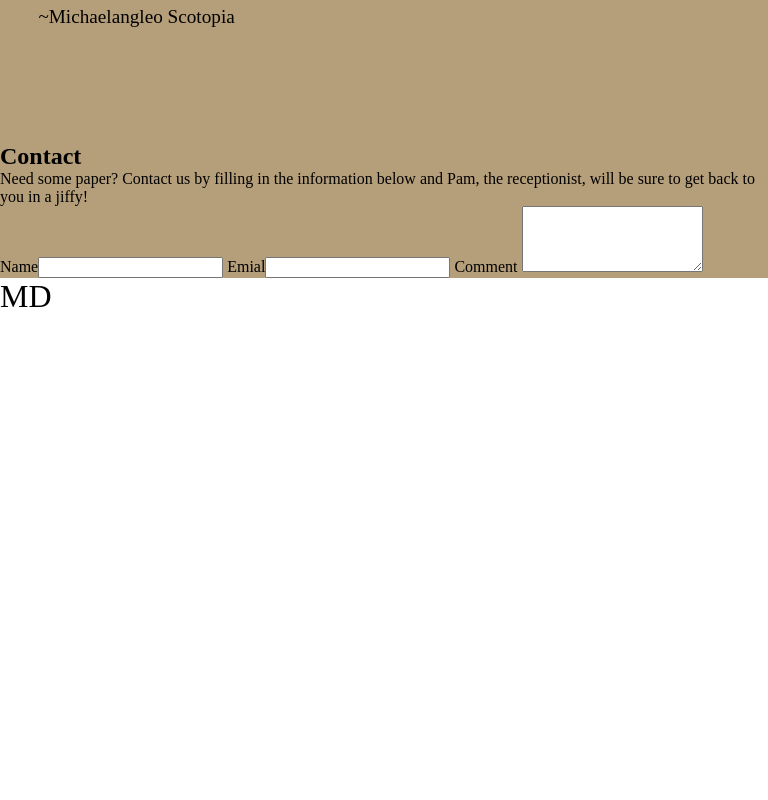
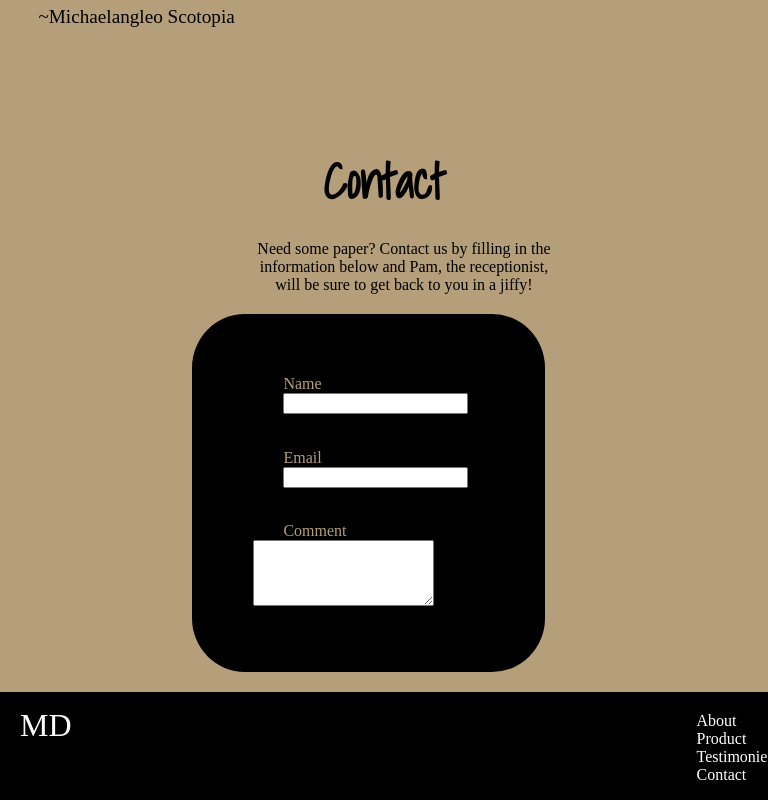
Before and after one commit to rlcoley/munder-difflin, a plain HTML site: page index.html in a window 768 px wide. Shown: the part 2766-3566 px from the top of the page. Before the commit the page ends 3122 px from the top, so only its background shows below. Drawn offline with Linux system fonts and the light colour scheme.

Commit message:
contact section tablet display done

```diff
--- a/index.css
+++ b/index.css
@@ -403,6 +403,70 @@ html {
    padding-bottom: 15%;
  }
 
+ /*  =====contact ===== */
 
+ .contact{
+   /* margin-top: 50px; */
+   padding-bottom: 20px;
+ }
+ .contact h2{
+   font-family: 'Shadows Into Light', cursive;
+   text-align: center;
+   font-size: 300%;
+ }
+
+ .contact p{
+   width: 40%;
+   text-align: center;
+   margin-left: 30%;
+   padding: 20px;
+ }
+
+ .form{
+   background-color: black;
+   color: #B59E7A;
+   width: 30%;
+   margin-left: 25%;
+   padding: 8%;
+   border-radius: 15%;
+ }
+
+ input{
+
+   margin-bottom: 15%;
+   margin-left: 30px;
+ }
+
+ .form span{
+   /* color: pink;  */
+   margin-left: 30px;
+ }
+
+ .form textarea{
+   /* margin-left: 45%; */
+ }
+
+  /* ====== footer section ======  */
+  .footer{
+    grid-template-columns: 1fr 1fr;
+    display: grid;
+    padding-bottom: 2%;
+    color:  white;
+    background-color: black;
+  }
+  .footer #logo{
+    position: relative;
+    left: 20px;
+  }
+
+  .footer ul{
+    /* border: 2px solid white; */
+    margin-left: 70%;
+    margin-top: 5px;
+  }
+
+  .footer li{
+    display: block;
+  }
 
 }
--- a/index.html
+++ b/index.html
@@ -160,9 +160,9 @@
           </div>
 
           <div class="form">
-            Name<input type="text" name="" value="">
-            Emial<input type="text" name="" value="">
-            Comment <textarea name="name" rows="4" cols="20"></textarea>
+            <span>Name</span><input type="text" name="" value="">
+            <span>Email</span> <input type="text" name="" value="">
+            <span>Comment</span> <textarea name="name" rows="4" cols="20"></textarea>
           </div>
         </div>
 
```
